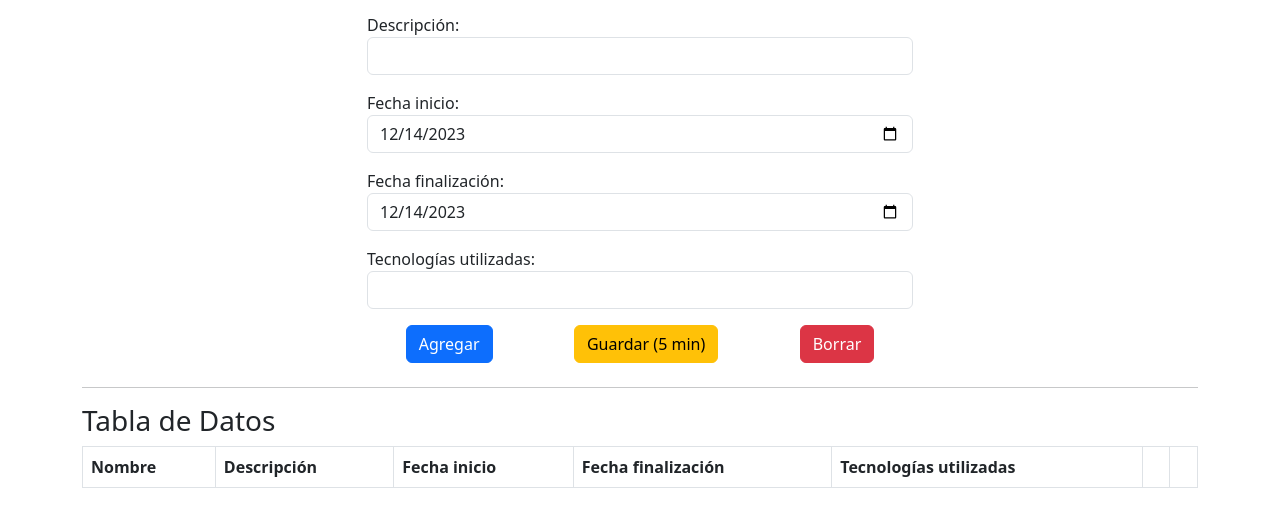
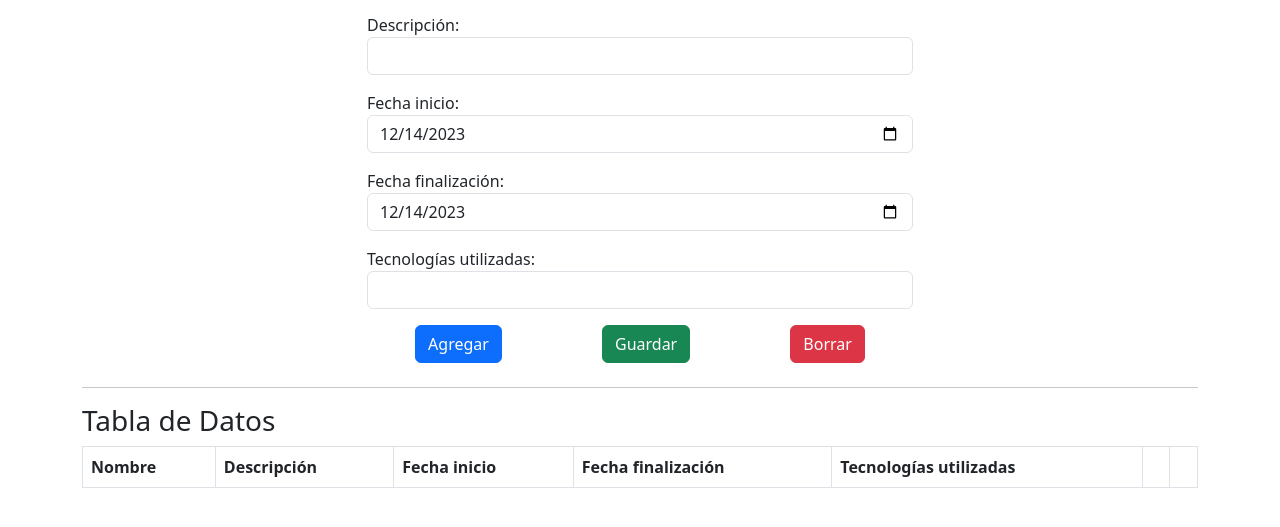
Before and after one commit to colidom/DIW, a plain HTML site: page Tema5/Bootstrap/Formularios/index.html in a window 1280 px wide. Shown: the part 135-662 px from the top of the page. Drawn offline with nearby package versions, Linux system fonts and the light colour scheme.

Commit message:
cAMBIADA CLASE DE BOTÓN

```diff
--- a/Tema5/Bootstrap/Formularios/index.html
+++ b/Tema5/Bootstrap/Formularios/index.html
@@ -44,10 +44,10 @@
                                 </button>
                                 <button
                                     type="button"
-                                    class="btn btn-warning mb-2"
+                                    class="btn btn-success mb-2"
                                     onclick="agregarFilaYGuardarEnCookie()"
                                 >
-                                    Guardar (5 min)
+                                    Guardar
                                 </button>
                                 <button
                                     type="button"
```
